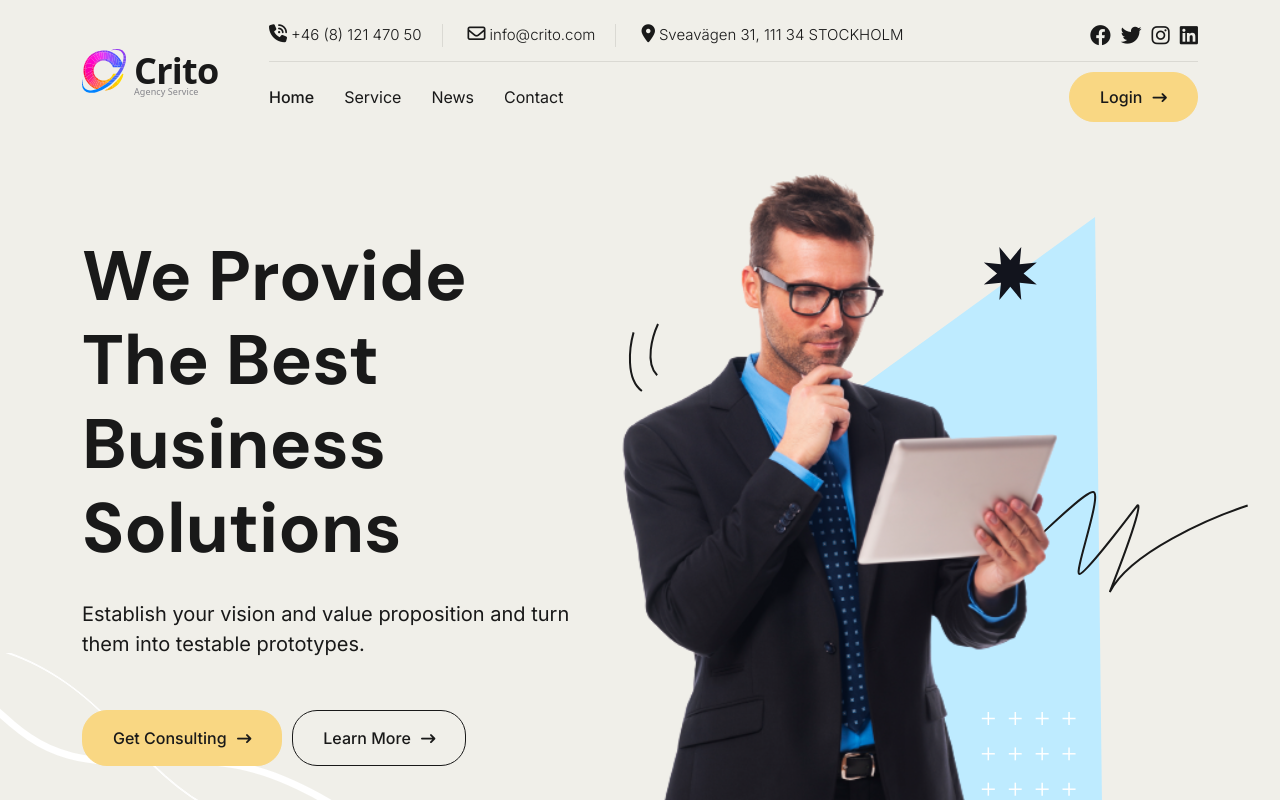
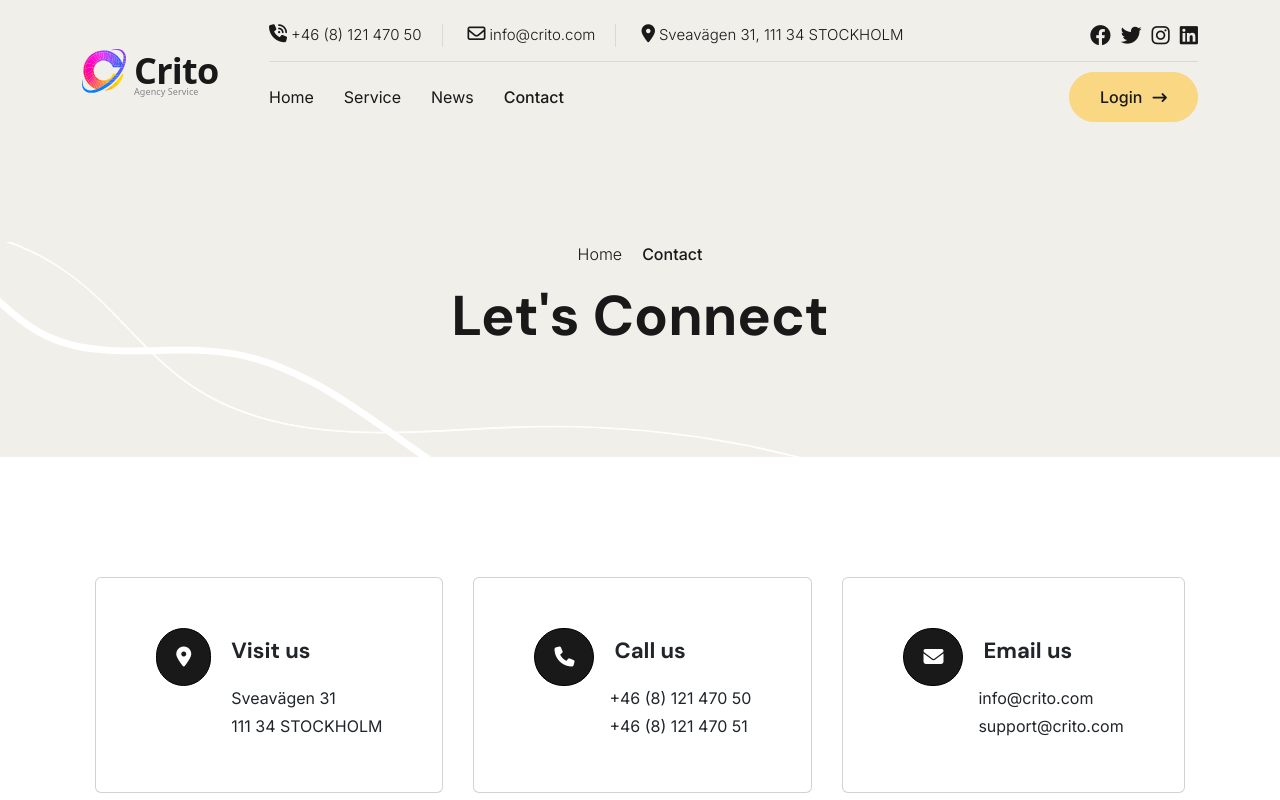
Before and after one commit to felixsten/crito, a React (Create React App) app: page /contacts in a window 1280 px wide. Shown: the top 800 px of the page. Built offline with nearby package versions, Linux system fonts and the light colour scheme.

Commit message:
contacts navlink

```diff
--- a/package.json
+++ b/package.json
@@ -9,6 +9,7 @@
     "bootstrap": "^5.3.2",
     "react": "^18.2.0",
     "react-dom": "^18.2.0",
+    "react-router-dom": "^6.17.0",
     "react-scripts": "5.0.1",
     "web-vitals": "^2.1.4"
   },
--- a/src/App.js
+++ b/src/App.js
@@ -11,6 +11,7 @@ import Newssignup from './components/Newssignup';
 import Ourservices from './components/Ourservices';
 import Projectandcase from './components/Projectandcase';
 import Showcase from './components/Showcase'
+
 
 function App() {
   return (
--- /dev/null
+++ b/src/assets/view/Contacts.js
@@ -0,0 +1,23 @@
+import React from 'react'
+import '../../App.css';
+import Footer from '../../components/Footer';
+import Header from '../../components/Header';
+import Contacttitle from '../../components/Contacttitle';
+import Contactcards from '../../components/Contactcards';
+import Contactform from '../../components/Contactform';
+import Maplocation from '../../components/Maplocation';
+
+const Contacts = () => {
+  return (
+    <div className="wrapper">
+      <Header />
+      <Contacttitle />
+      <Contactcards />
+      <Contactform />
+      <Maplocation />
+      <Footer />
+    </div>
+  )
+}
+
+export default Contacts
--- /dev/null
+++ b/src/components/Contactcards.js
@@ -0,0 +1,50 @@
+import React from 'react'
+
+const Contactcards = () => {
+  return (
+    <section className="contactcards">
+        <div className="container">
+            <div className="cardparent">
+                <div className="card">
+                    <div className="cardicon">
+                        <div>
+                            <i className="fa-solid fa-location-dot"></i>
+                        </div>
+                        <h3>Visit us</h3>
+                    </div>
+                    <div className="cardinfo">
+                        <p>Sveavägen 31</p>
+                        <p>111 34 STOCKHOLM</p>
+                    </div>
+                </div>
+                <div className="card">
+                    <div className="cardicon">
+                        <div>
+                            <i className="fa-solid fa-phone"></i>
+                        </div>
+                        <h3>Call us</h3>
+                    </div>
+                    <div className="cardinfo">
+                        <p>+46 (8) 121 470 50</p>
+                        <p>+46 (8) 121 470 51</p>
+                    </div>
+                </div>
+                <div className="card">
+                    <div className="cardicon">
+                        <div>
+                            <i className="fa-solid fa-envelope"></i>
+                        </div>
+                        <h3>Email us</h3>
+                    </div>
+                    <div className="cardinfo">
+                        <p>info@crito.com</p>
+                        <p>support@crito.com</p>
+                    </div>
+                </div>
+            </div>
+        </div>
+    </section>
+  )
+}
+
+export default Contactcards
--- /dev/null
+++ b/src/components/Contactform.js
@@ -0,0 +1,29 @@
+import React from 'react'
+
+const Contactform = () => {
+  return (
+    <section className="contactform">
+        <div className="container">
+            <div className="formtitle">
+                <h2>Leave us a message for any information.</h2>
+            </div>
+            <div className="contactmessage">
+                <form method="post">
+                    <div>
+                        <input type="text" name="name" id="name" placeholder="Name*" />
+                    </div>
+                    <div>
+                        <input type="text" name="email" id="email" placeholder="Email*" />
+                    </div>
+                    <div>
+                        <textarea name="message" id="message" cols="80" rows="5" placeholder="Your Message*"></textarea>
+                    </div>
+                    <button type="submit" className="btn-yellow" href="messages.html">Send Message <i className="fa-solid fa-arrow-right-long"></i></button>
+                </form>
+            </div>
+        </div>
+    </section>
+  )
+}
+
+export default Contactform
--- /dev/null
+++ b/src/components/Contacttitle.js
@@ -0,0 +1,21 @@
+import React from 'react'
+import img_backgroundLines6 from '../assets/images/backgroundlines6.svg'
+
+const Contacttitle = () => {
+  return (
+    <section className="contacttitle">
+        <img className="background-lines-6" src={img_backgroundLines6} alt="" />
+        <div className="container">
+            <div className="center-content">
+                <p className="titlehome">Home</p>
+                <p className="titlecontact">Contact</p>
+            </div>
+            <div className="center-content">
+                <h1>Let's Connect</h1>
+            </div>
+        </div>
+    </section>
+  )
+}
+
+export default Contacttitle
--- /dev/null
+++ b/src/components/Maplocation.js
@@ -0,0 +1,12 @@
+import React from 'react'
+
+
+const Maplocation = () => {
+  return (
+    <section class="contactmap">
+        <iframe src="https://www.google.com/maps/embed?pb=!1m18!1m12!1m3!1d4840.095506662896!2d18.053415526706626!3d59.33279694936276!2m3!1f0!2f0!3f0!3m2!1i1024!2i768!4f13.1!3m3!1m2!1s0x465f77e001d880a3%3A0x2c29d3c569e23670!2sNorrmalm%2C%20Stockholm!5e0!3m2!1ssv!2sse!4v1695727510137!5m2!1ssv!2sse" width="600" height="450" allowfullscreen="" loading="lazy" referrerpolicy="no-referrer-when-downgrade"></iframe>
+    </section>
+  )
+}
+
+export default Maplocation
--- a/src/components/TopMenu.js
+++ b/src/components/TopMenu.js
@@ -1,4 +1,6 @@
 import React from 'react'
+
+import { NavLink, Link } from 'react-router-dom'
 
 const TopMenu = () => {
   return (
@@ -28,10 +30,10 @@ const TopMenu = () => {
             </div>
             <div className="main-menu">
                 <nav>
-                    <a className="active" href="index.html">Home</a>
+                    <NavLink to="/">Home</NavLink>
                     <a href="services.html">Service</a>
                     <a href="news.html">News</a>
-                    <a href="contact.html">Contact</a>
+                    <NavLink to="/Contacts">Contact</NavLink>
                 </nav>
                 <a className="btn-yellow" href="login.html">Login <i className="fa-solid fa-arrow-right-long"></i></a>
 
--- a/src/index.js
+++ b/src/index.js
@@ -1,12 +1,19 @@
 import React from 'react';
 import ReactDOM from 'react-dom/client';
 import 'bootstrap/dist/css/bootstrap.min.css';
+import Contacts from './assets/view/Contacts';
 import App from './App';
+import { BrowserRouter, Routes, Route } from 'react-router-dom';
 
 
 const root = ReactDOM.createRoot(document.getElementById('root'));
 root.render(
   <React.StrictMode>
-    <App />
+		<BrowserRouter>
+			<Routes>
+				<Route path='/' element={<App />} />
+				<Route path='/contacts' element={<Contacts />} />
+			</Routes>
+		</BrowserRouter>
   </React.StrictMode>
 );
```
Also changed, not shown: 1 other file (tests, documents, lock files or other folders).
